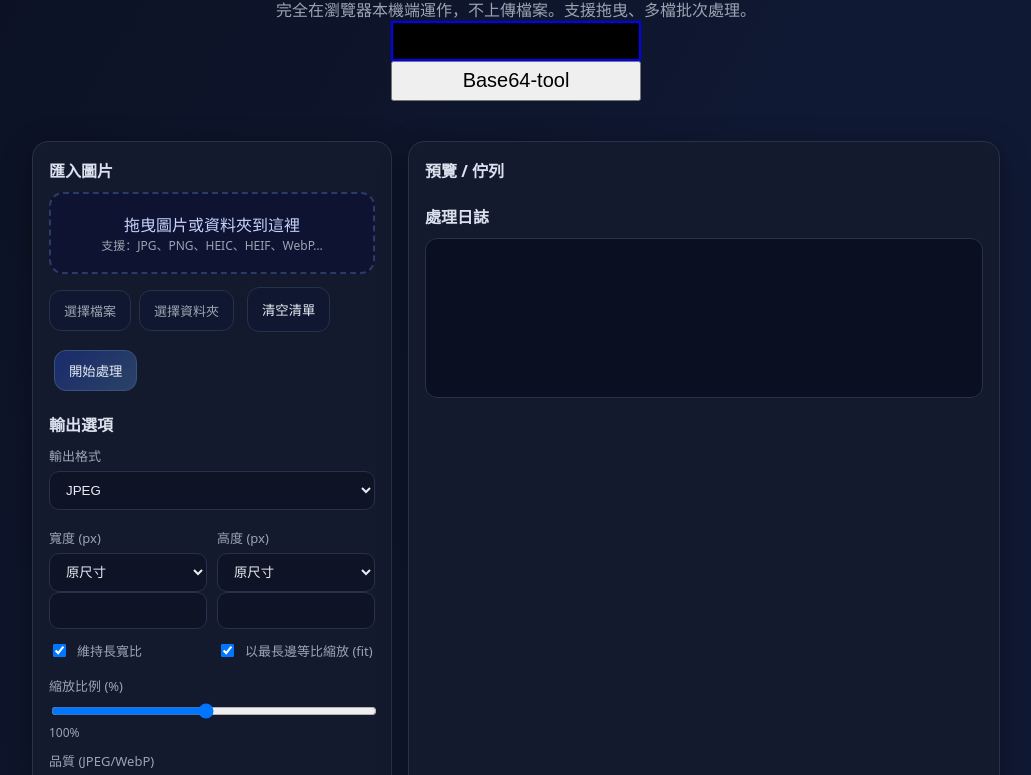
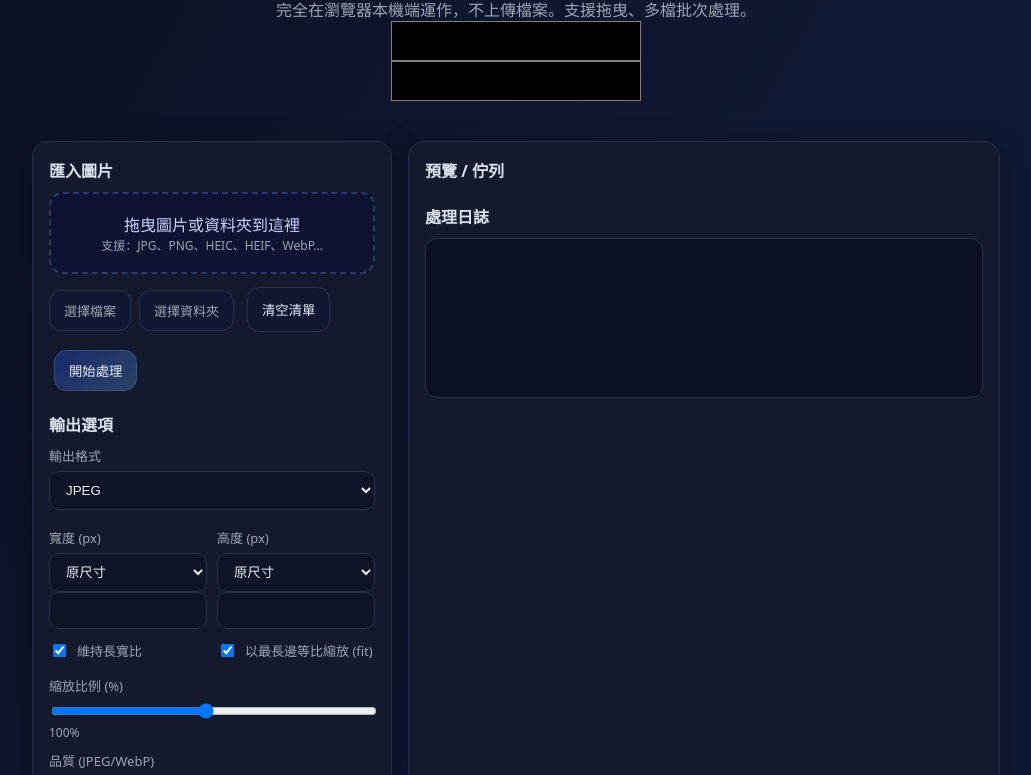
Before and after one commit to Chia168168/Teng-image-tools, a plain HTML site: page index.html in a window 1280 px wide. Shown: the part 227-1002 px from the top of the page, without its empty margins (124-1155 px from the left). Drawn offline with nearby package versions, Linux system fonts and the light colour scheme; a script that the page names is missing.

Commit message:
Update index.html

```diff
--- a/index.html
+++ b/index.html
@@ -78,8 +78,8 @@ input[type="range"]{width:100%}
   <h1>TENG 圖片尺寸/格式調整器 <span class="badge">JPG · PNG · HEIC · HEIF · WEBP</span></h1>
   <p>完全在瀏覽器本機端運作，不上傳檔案。支援拖曳、多檔批次處理。</p>
 
-  <center><input type="button" onclick="location.href='https://chia168168.github.io/Teng-image-tools/';"  value="Teng-image-tools" style="width:250px;height:40px;font-size:20px;;border:2px blue solid;background-color:black;"></center>
-  <center><input type="button" onclick="location.href='https://chia168168.github.io/Base64-tool/';" value="Base64-tool" style="width:250px;height:40px;font-size:20px;"></center>
+  <center><input type="button" onclick="location.href='https://chia168168.github.io/Teng-image-tools/';"  value="Teng-image-tools" style="width:250px;height:40px;font-size:20px;border:1px gray solid;background-color:black;"></center>
+  <center><input type="button" onclick="location.href='https://chia168168.github.io/Base64-tool/';" value="Base64-tool" style="width:250px;height:40px;font-size:20px;border:1px gray solid;background-color:black;"></center>
 
 
 </header>
```
